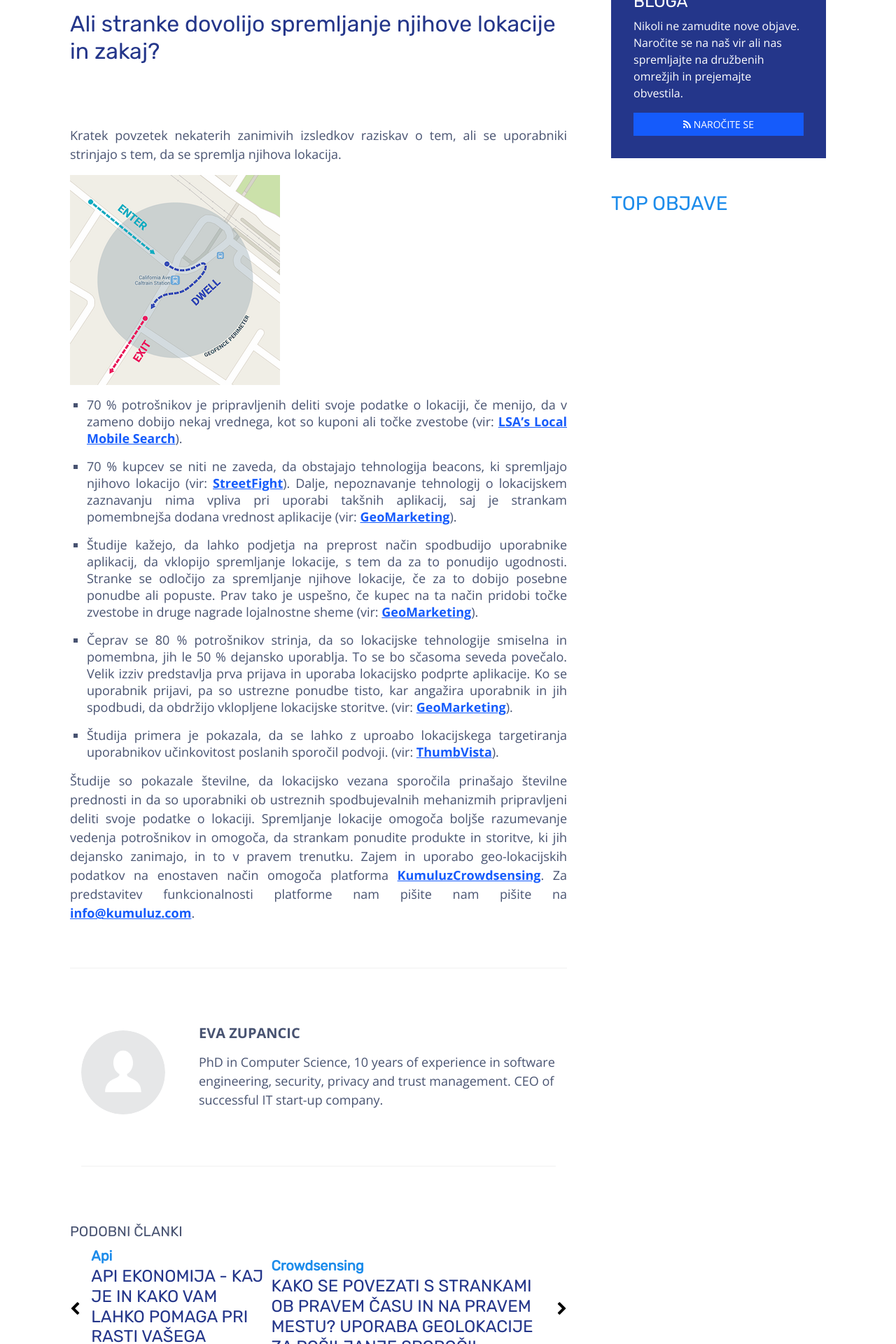
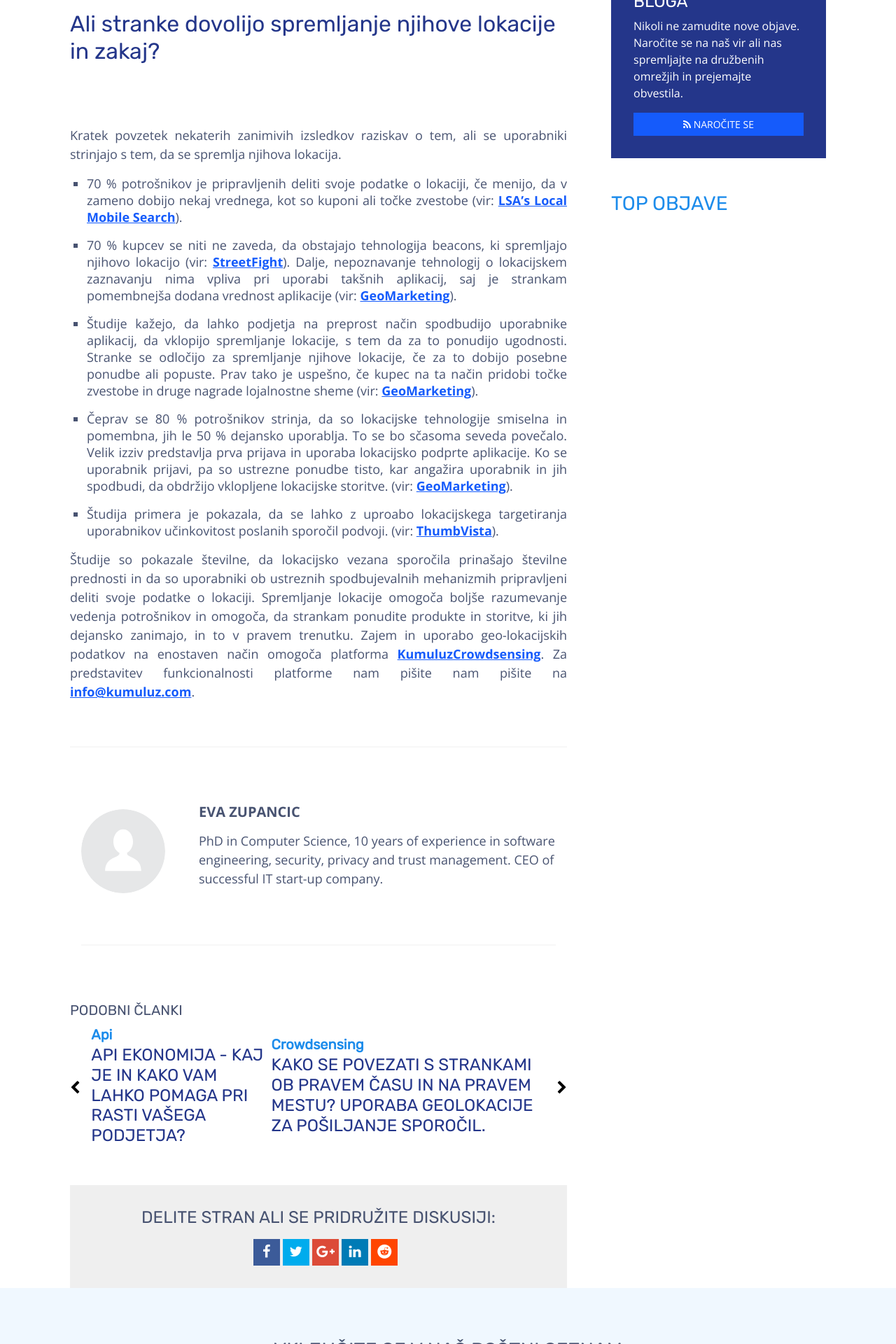
Before and after one commit to kumuluz/blog.sunesis.si, a Jekyll site: the page built from _posts/2021-05-21-spremljanje-lokacije.markdown, in a window 1280 px wide. Shown: the part 459-2379 px from the top of the page at 70% size. Built offline with Jekyll 4.4.1, drawn with Linux system fonts in a browser that asks for light colours.

Commit message:
Update 2021-05-21-spremljanje-lokacije.markdown

```diff
--- a/_posts/2021-05-21-spremljanje-lokacije.markdown
+++ b/_posts/2021-05-21-spremljanje-lokacije.markdown
@@ -11,9 +11,6 @@ Kratek povzetek nekaterih zanimivih izsledkov raziskav o tem, ali se uporabniki
 
 <!--more-->
 
-![Geo-fencing]({{site.baseurl}}/assets/images/posts-uporaba-geolokacije/geofencing.png)
-
-
 -	70 % potrošnikov je pripravljenih deliti svoje podatke o lokaciji, če menijo, da v zameno dobijo nekaj vrednega, kot so kuponi ali točke zvestobe (vir: [LSA’s Local Mobile Search](http://searchengineland.com/10-practical-tips-using-geo-location-reach-target-audience-217301)).
 
 -	70 % kupcev se niti ne zaveda, da obstajajo tehnologija beacons, ki spremljajo njihovo lokacijo (vir: [StreetFight](http://streetfightmag.com/2015/12/22/10-top-location-based-marketing-campaigns-of-2015/)). Dalje, nepoznavanje tehnologij o lokacijskem zaznavanju nima vpliva pri uporabi takšnih aplikacij, saj je strankam pomembnejša dodana vrednost aplikacije (vir: [GeoMarketing](https://geomarketing.com/most-consumers-dont-know-beacons-exist-should-that-matter-to-retailers)).
```
